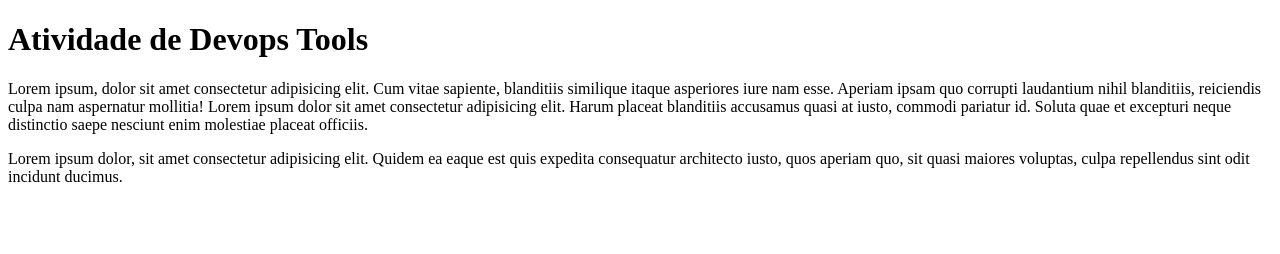
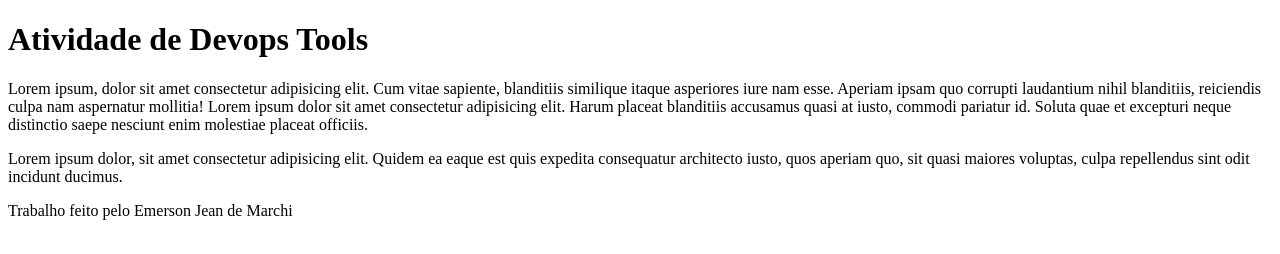
Before and after one commit to EmerMarchi/atividadeDevops, a plain HTML site: page index.html in a window 1280 px wide. Drawn offline with Linux system fonts and the light colour scheme.

Commit message:
adicionando o footer

```diff
--- a/index.html
+++ b/index.html
@@ -3,7 +3,7 @@
 <head>
     <meta charset="UTF-8">
     <meta name="viewport" content="width=device-width, initial-scale=1.0">
-    <title>Página de Receita</title>
+    <title>Devops Tools</title>
 </head>
 <body>
     <div>
@@ -13,5 +13,8 @@
             <p>Lorem ipsum dolor, sit amet consectetur adipisicing elit. Quidem ea eaque est quis expedita consequatur architecto iusto, quos aperiam quo, sit quasi maiores voluptas, culpa repellendus sint odit incidunt ducimus.</p>
         </main>
     </div>
+    <footer>
+    Trabalho feito pelo Emerson Jean de Marchi
+    </footer>
 </body>
 </html>
```
